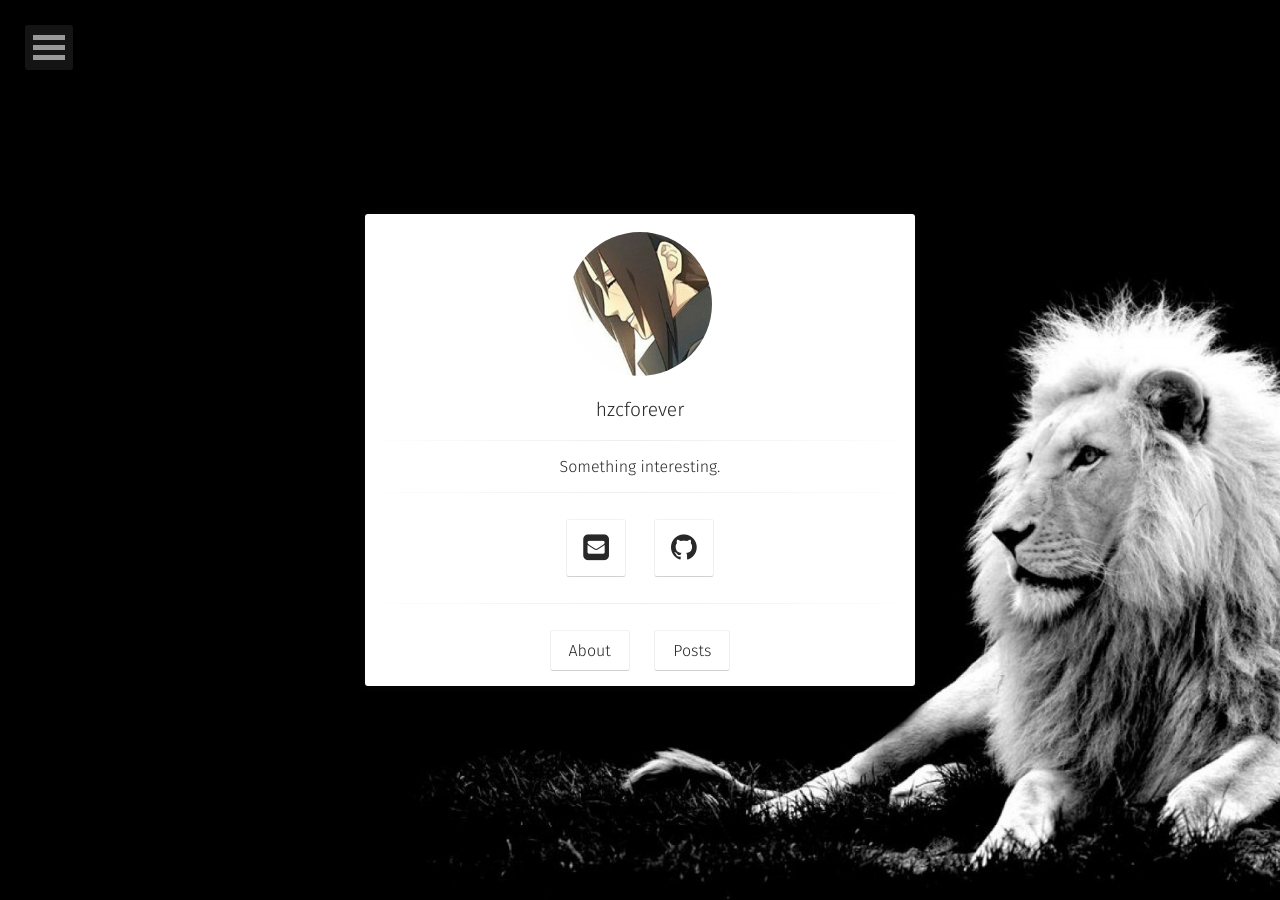
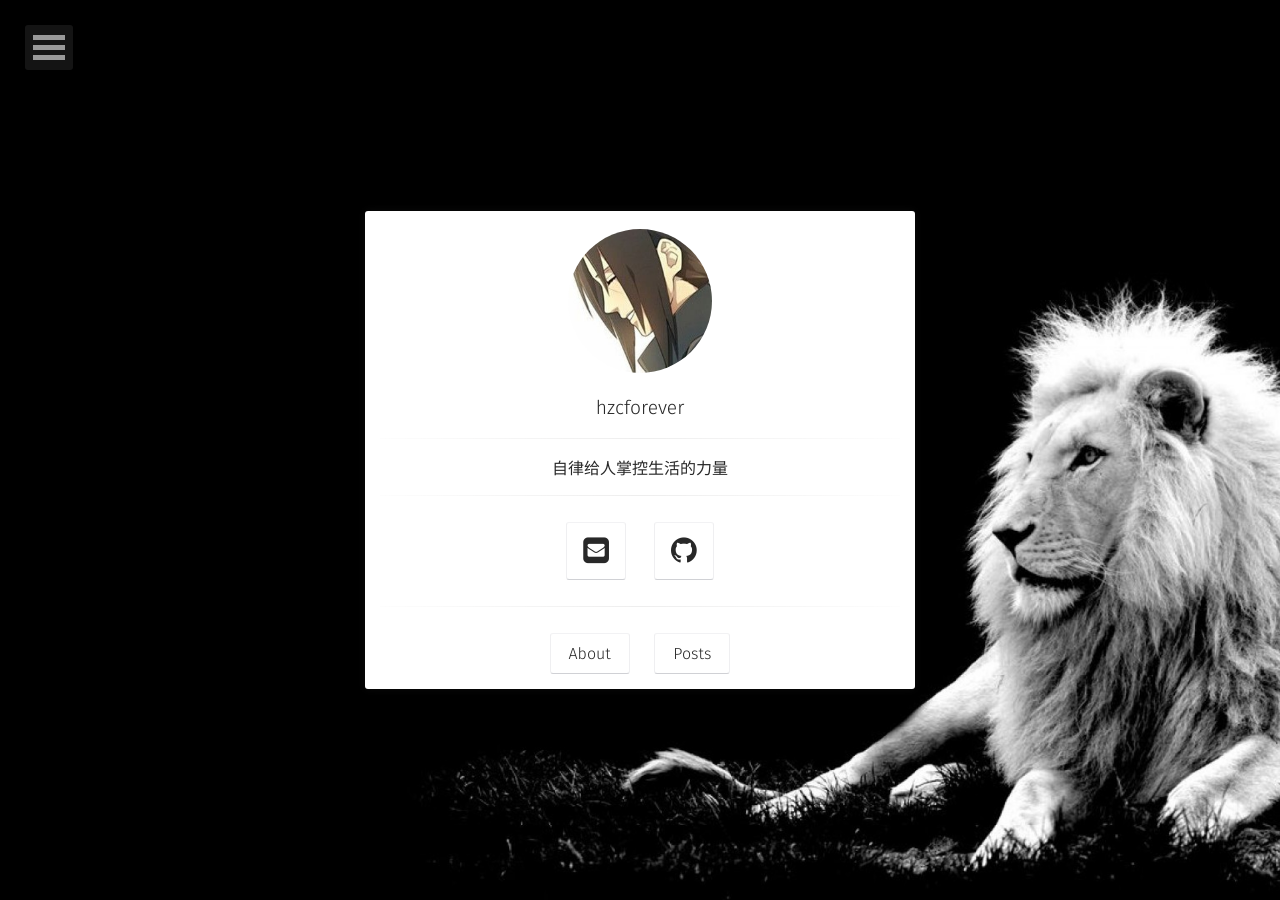
Before and after one commit to hzcforever/BLOG, a Jekyll site: the page built from index.html, in a window 1280 px wide. Built offline with Jekyll 4.4.1, drawn with Linux system fonts in a browser that asks for light colours; some web fonts are replaced.

Commit message:
Update _config.yml

```diff
--- a/_config.yml
+++ b/_config.yml
@@ -1,6 +1,6 @@
 # Site
 title:              hzcforever
-bio:                'Something interesting.'
+bio:                '自律给人掌控生活的力量'
 description:        "自律给人掌控生活的力量"
 reading_time:       false
 words_per_minute:   200
```
